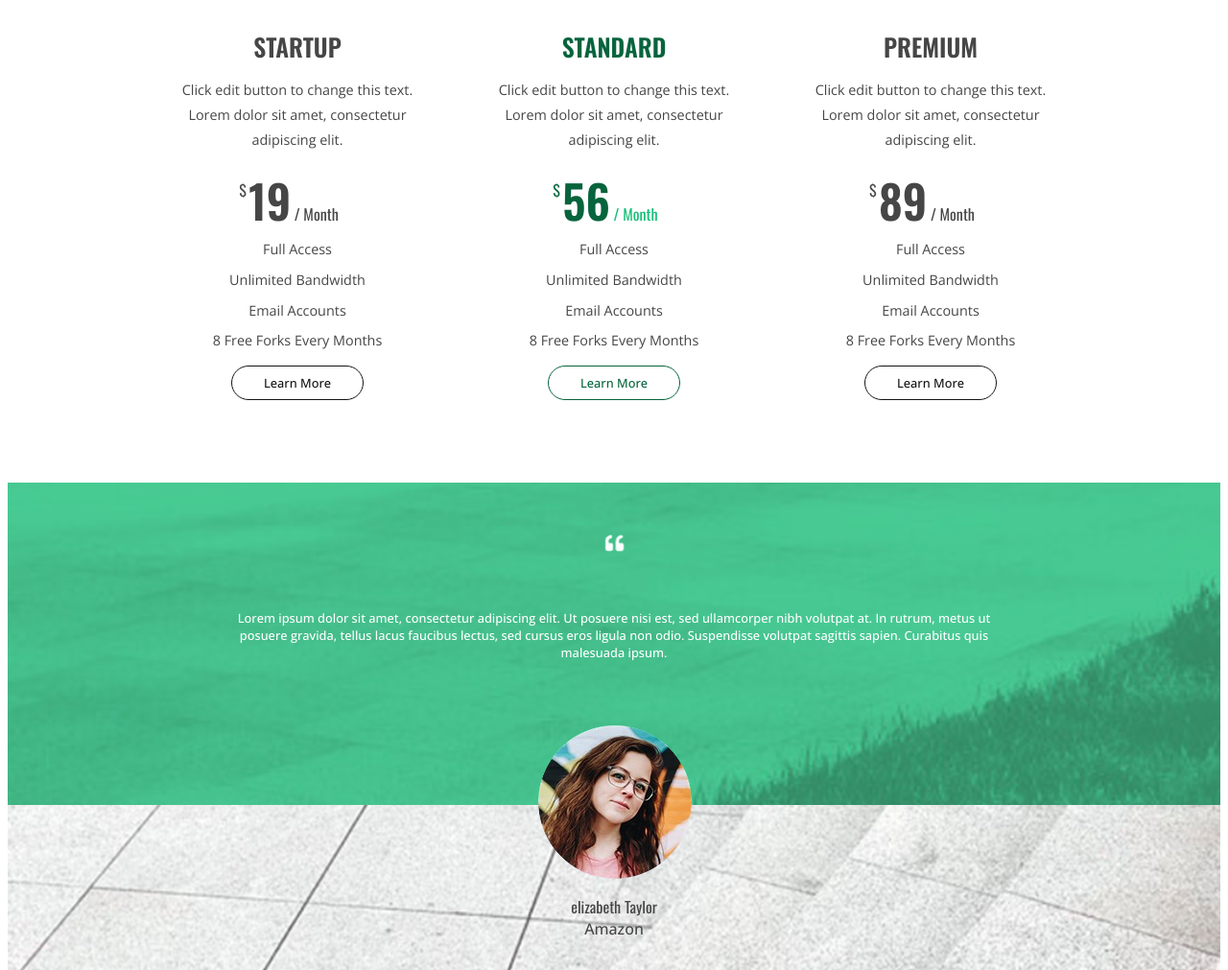
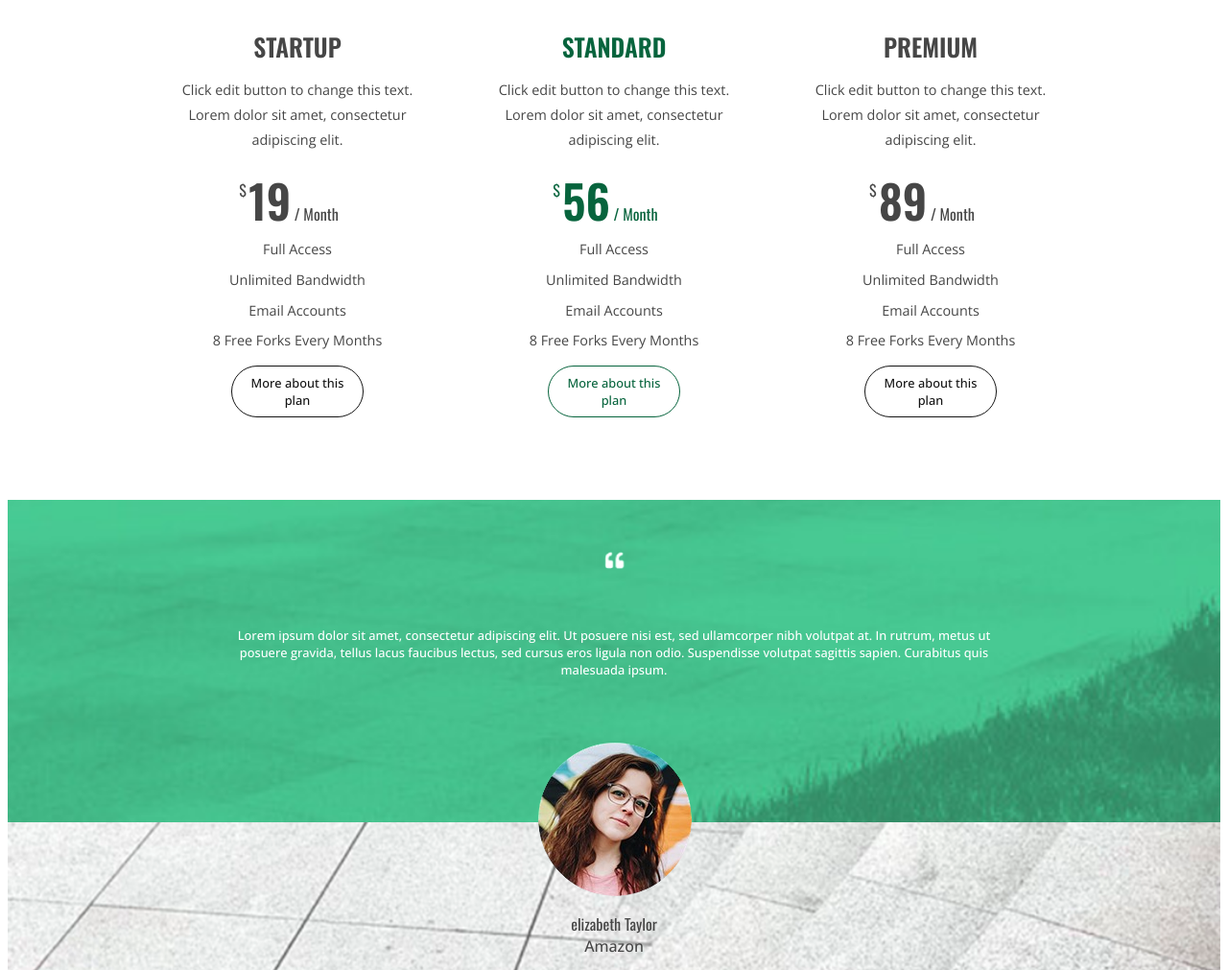
Before and after one commit to TrumpetGirl/Proyecto, a website: page Proyecto_AAA/university.html in a window 1280 px wide. Shown: the part 5451-6462 px from the top of the page at 96% size. Drawn offline with nearby package versions, Linux system fonts and the light colour scheme.

Commit message:
changes4

```diff
--- a/Proyecto_AAA/university.html
+++ b/Proyecto_AAA/university.html
@@ -306,7 +306,7 @@
                                 <li class="option">Email Accounts</li>
                                 <li class="option">8 Free Forks Every Months</li>
                             </ul>
-                            <a href="#" class="button-article2">Learn More</a>
+                            <a href="#" class="button-article2">More about this plan</a>
                         </article>
                     </li>
                     <li>
@@ -316,13 +316,13 @@
                                 Click edit button to change this text. Lorem dolor sit amet, consectetur adipiscing elit.
                             </p>
                             <ul class="options">
-                                <li class="price"><span class="dollar" style="color: #07643D">$</span><span class="big-number" style="color: #07643D">56</span><span class="month" style="color: #13be77"> / Month</span></li>
+                                <li class="price"><span class="dollar" style="color: #07643D">$</span><span class="big-number" style="color: #07643D">56</span><span class="month" style="color: #07643D"> / Month</span></li>
                                 <li class="option">Full Access</li>
                                 <li class="option">Unlimited Bandwidth</li>
                                 <li class="option">Email Accounts</li>
                                 <li class="option">8 Free Forks Every Months</li>
                             </ul>
-                            <a href="#" class="button-article2-color">Learn More</a>
+                            <a href="#" class="button-article2-color">More about this plan</a>
                         </article>
                     </li>
                     <li>
@@ -338,7 +338,7 @@
                                 <li class="option">Email Accounts</li>
                                 <li class="option">8 Free Forks Every Months</li>
                             </ul>
-                            <a href="#" class="button-article2">Learn More</a>
+                            <a href="#" class="button-article2">More about this plan</a>
                         </article>
                     </li>
                 </ul>
```
